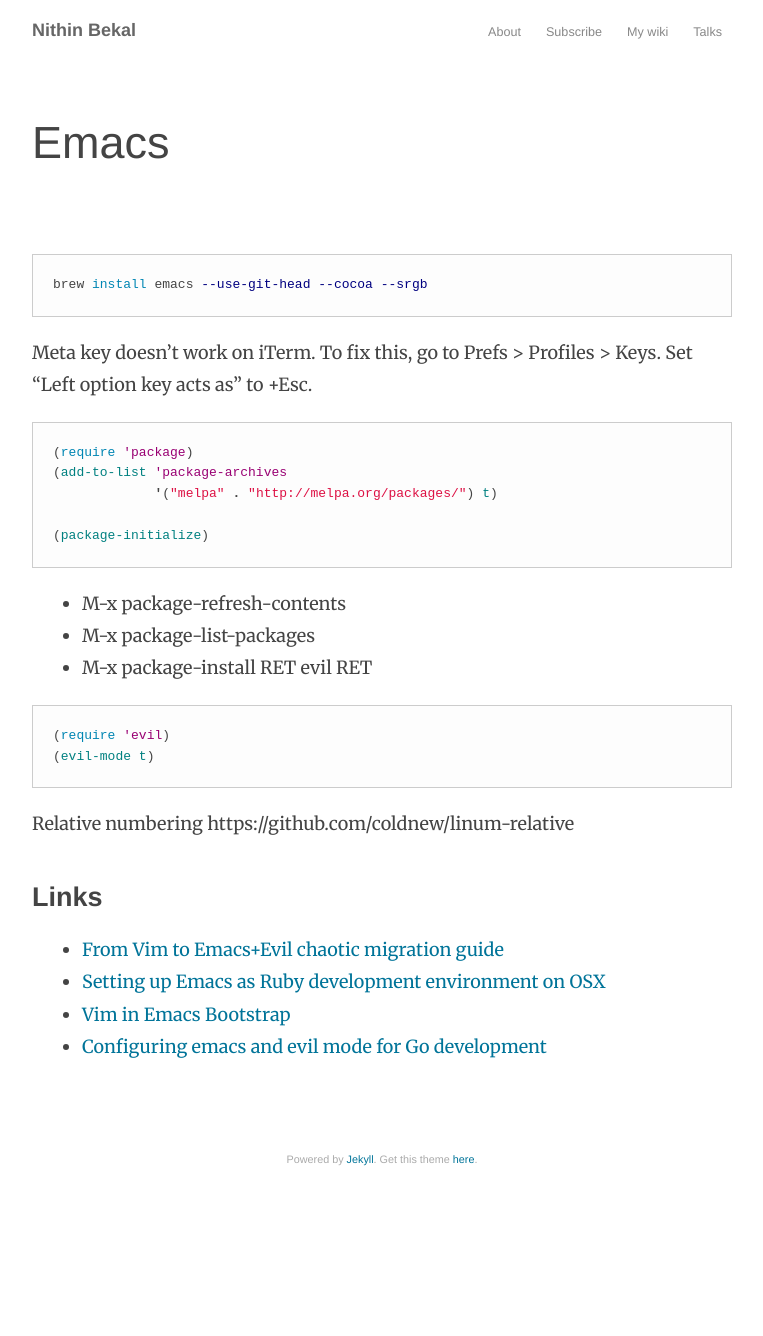
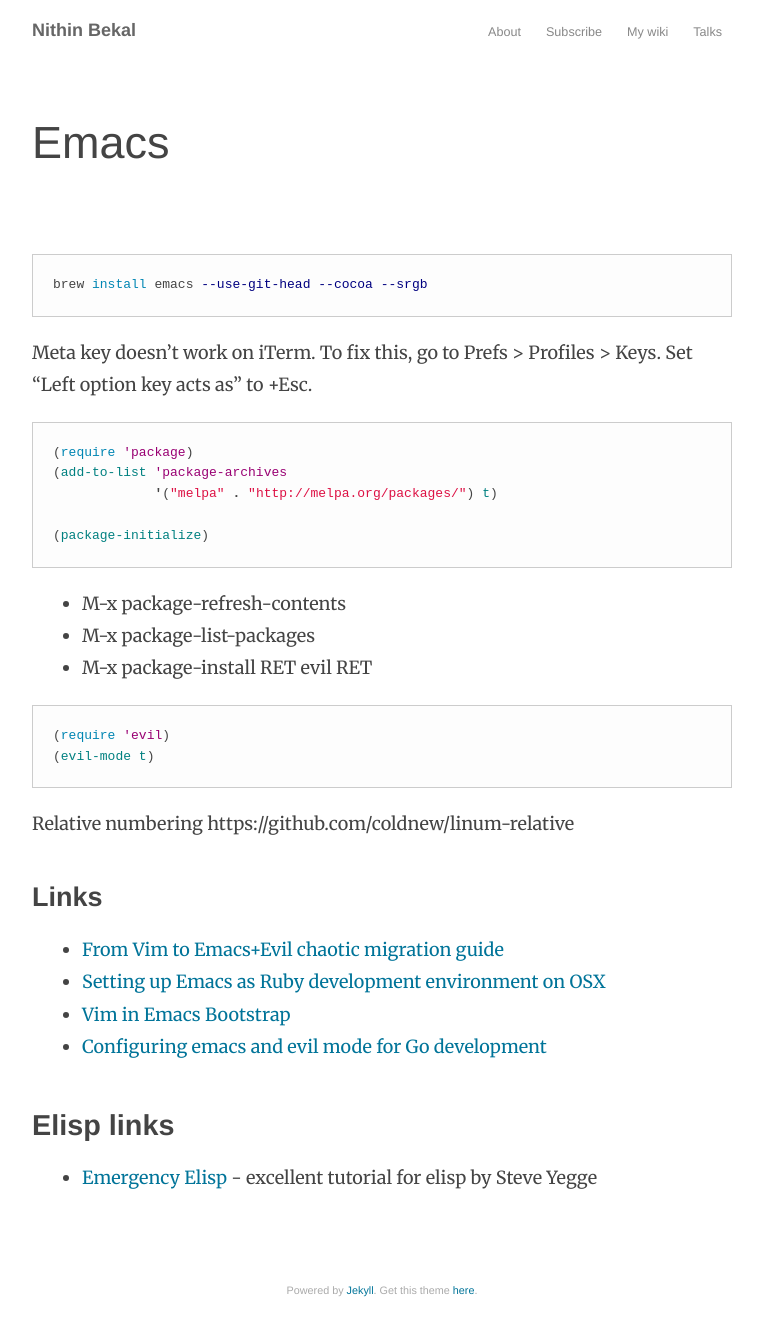
Before and after one commit to nithinbekal/nithinbekal.github.io, a Jekyll site: the page built from notes/emacs.md, in a window 1280 px wide. Shown: the whole page, without its empty margins (258-1021 px from the left). Built offline with Jekyll 4.4.1, drawn with Linux system fonts in a browser that asks for light colours; before the commit the page ends 1205 px from its top, so only the background shows below that.

Commit message:
Add elisp link

```diff
--- a/notes/emacs.md
+++ b/notes/emacs.md
@@ -37,3 +37,8 @@ Relative numbering https://github.com/coldnew/linum-relative
 * [Setting up Emacs as Ruby development environment on OSX](http://crypt.codemancers.com/posts/2013-09-26-setting-up-emacs-as-development-environment-on-osx/)
 * [Vim in Emacs Bootstrap](http://bling.github.io/blog/2013/09/09/vim-in-emacs-bootstrap/)
 * [Configuring emacs and evil mode for Go development](http://jen20.com/2015/02/06/configuring-emacs-for-go-part-1.html)
+
+# Elisp links
+
+* [Emergency Elisp](http://steve-yegge.blogspot.in/2008/01/emergency-elisp.html) -
+  excellent tutorial for elisp by Steve Yegge
```
